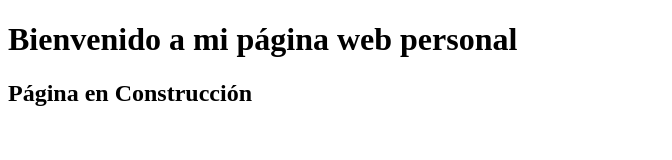
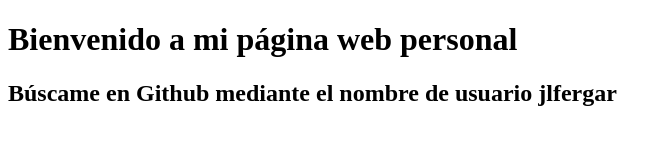
Before and after one commit to jlfergar/jlfergar.github.io, a plain HTML site: page index.html in a window 1280 px wide. Shown: the whole page, without its empty margins (0-672 px from the left). Drawn offline with Linux system fonts and the light colour scheme.

Commit message:
Update index.html

```diff
--- a/index.html
+++ b/index.html
@@ -8,7 +8,7 @@
 
 <body>
     <h1>Bienvenido a mi página web personal</h1>
-    <h2>Página en Construcción</h2>
+    <h2>Búscame en Github mediante el nombre de usuario jlfergar</h2>
 </body>
 
 </html>
```
